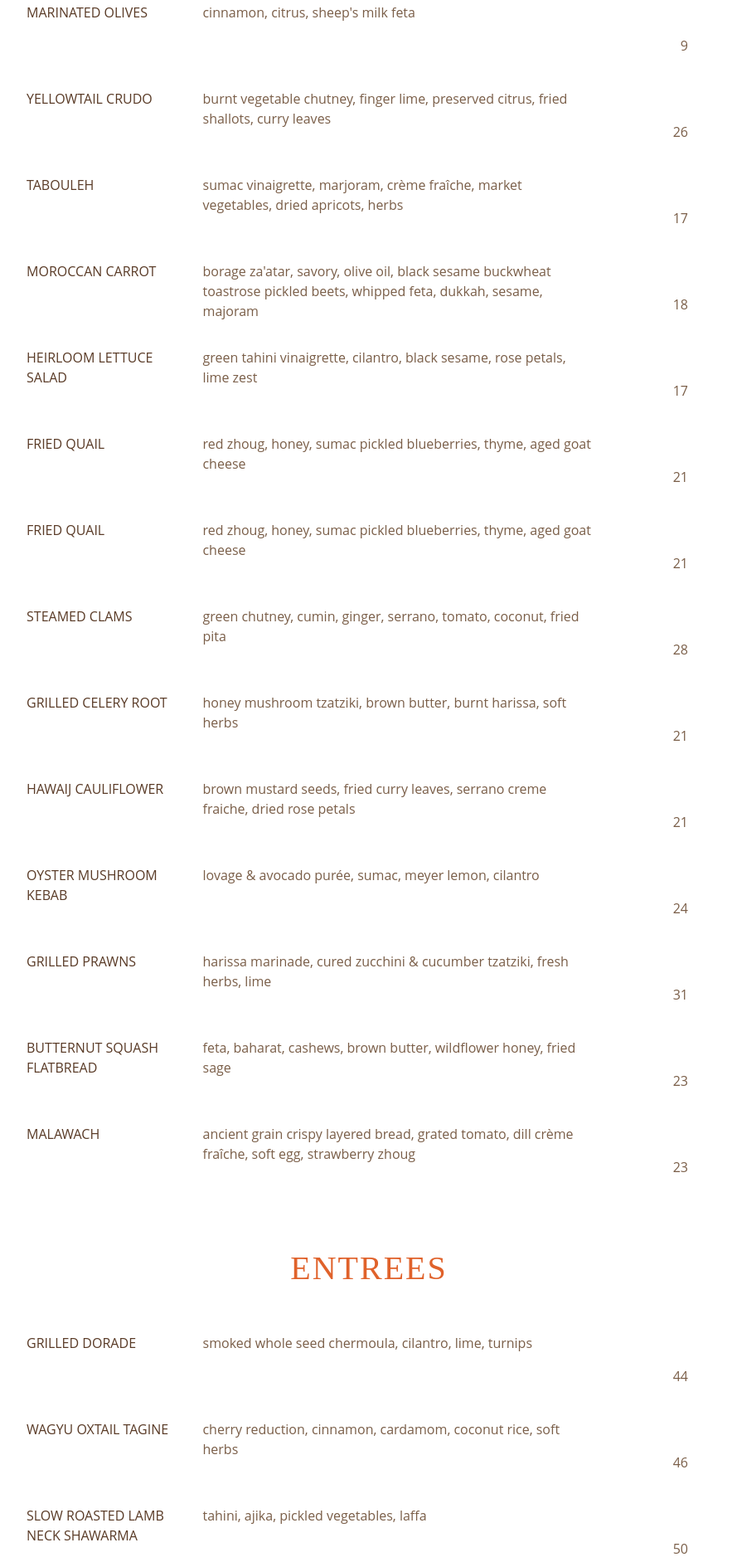
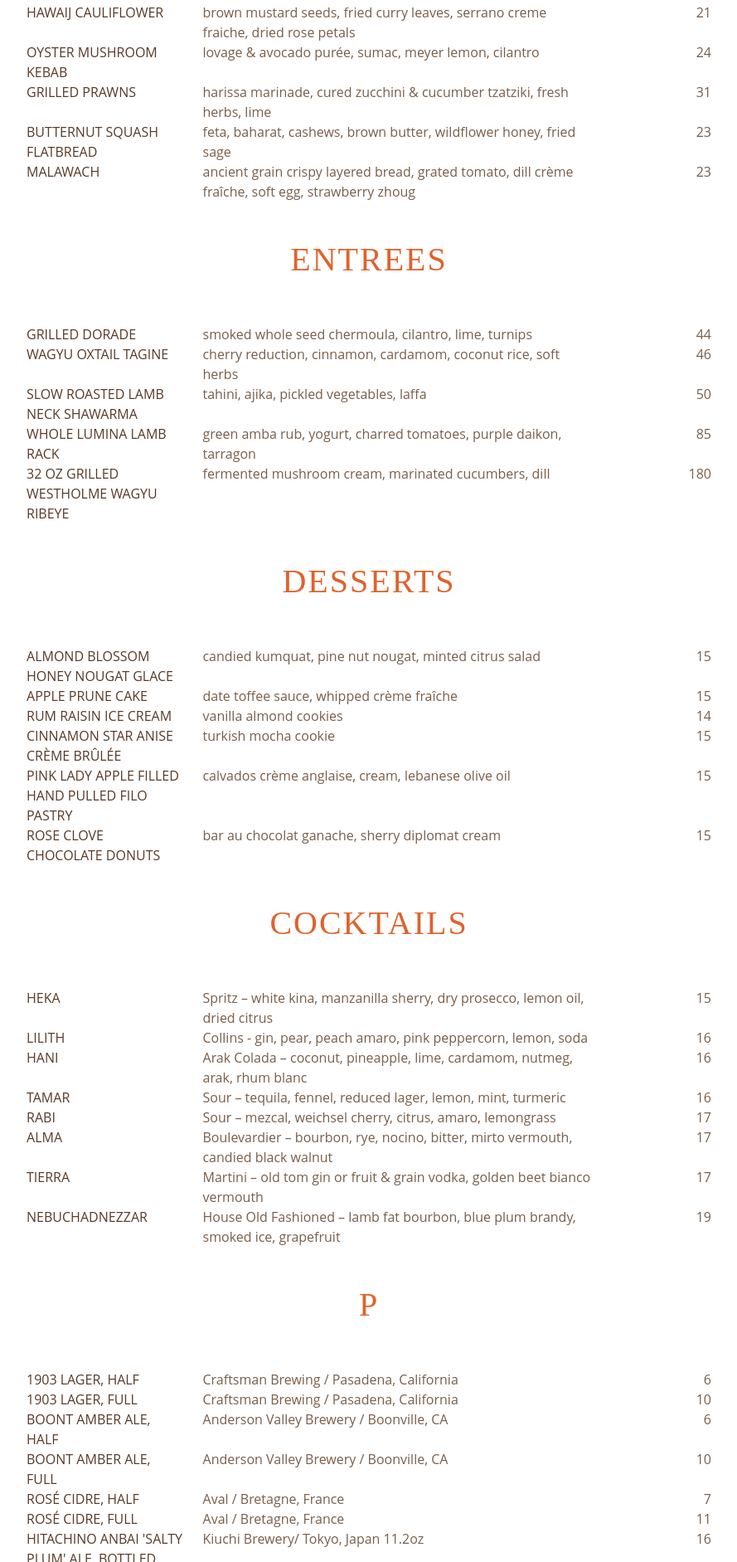
Before and after one commit to christinehannn/crispy-menu, a plain HTML site: page index.html in a window 1280 px wide. Shown: the part 917-2800 px from the top of the page at 83% size, without its empty margins (195-1084 px from the left). Drawn offline with nearby package versions, Linux system fonts and the light colour scheme.

Commit message:
col add up to 12

```diff
--- a/index.html
+++ b/index.html
@@ -22,7 +22,7 @@
         <div class="col-7 description">
           creamy & chunky garbanzo bean purée, lemon, garlic, green zhoug, pita
         </div>
-        <div class="col price">
+        <div class="col-2 price">
           13
         </div>
       </div>
@@ -33,7 +33,7 @@
         <div class="col-7 description">
           tahini, parsley, cilantro, sumac, pita
         </div>
-        <div class="col price">
+        <div class="col-2 price">
           13
         </div>
       </div>
@@ -44,7 +44,7 @@
         <div class="col-7 description">
           tunisian eggplant salad, pine nuts, herbs, pita
         </div>
-        <div class="col price">
+        <div class="col-2 price">
           15
         </div>
       </div>
@@ -55,7 +55,7 @@
         <div class="col-7 description">
           borage za'atar, savory, olive oil, black sesame buckwheat toast
         </div>
-        <div class="col price">
+        <div class="col-2 price">
           16
         </div>
       </div>
@@ -66,7 +66,7 @@
         <div class="col-7 description">
           calamansi herb cream, shallots, basterma spice, black sesame buckwheat toast
         </div>
-        <div class="col price">
+        <div class="col-2 price">
           24
         </div>
       </div>
@@ -77,7 +77,7 @@
         <div class="col-7 description">
           blistered pita, black sesame buckwheat loaf, or laffa
         </div>
-        <div class="col price">
+        <div class="col-2 price">
           13
         </div>
       </div>
@@ -93,7 +93,7 @@
         <div class="col-7 description">
           cinnamon, citrus, sheep's milk feta
         </div>
-        <div class="col price">
+        <div class="col-2 price">
           9
         </div>
       </div>
@@ -104,7 +104,7 @@
         <div class="col-7 description">
           burnt vegetable chutney, finger lime, preserved citrus, fried shallots, curry leaves
         </div>
-        <div class="col price">
+        <div class="col-2 price">
           26
         </div>
       </div>
@@ -115,7 +115,7 @@
         <div class="col-7 description">
           sumac vinaigrette, marjoram, crème fraîche, market vegetables, dried apricots, herbs
         </div>
-        <div class="col price">
+        <div class="col-2 price">
           17
         </div>
       </div>
@@ -126,7 +126,7 @@
         <div class="col-7 description">
           borage za'atar, savory, olive oil, black sesame buckwheat toastrose pickled beets, whipped feta, dukkah, sesame, majoram
         </div>
-        <div class="col price">
+        <div class="col-2 price">
           18
         </div>
       </div>
@@ -137,7 +137,7 @@
         <div class="col-7 description">
           green tahini vinaigrette, cilantro, black sesame, rose petals, lime zest
         </div>
-        <div class="col price">
+        <div class="col-2 price">
           17
         </div>
       </div>
@@ -148,7 +148,7 @@
         <div class="col-7 description">
           red zhoug, honey, sumac pickled blueberries, thyme, aged goat cheese
         </div>
-        <div class="col price">
+        <div class="col-2 price">
           21
         </div>
       </div>
@@ -159,7 +159,7 @@
         <div class="col-7 description">
           red zhoug, honey, sumac pickled blueberries, thyme, aged goat cheese
         </div>
-        <div class="col price">
+        <div class="col-2 price">
           21
         </div>
       </div>
@@ -170,7 +170,7 @@
         <div class="col-7 description">
           green chutney, cumin, ginger, serrano, tomato, coconut, fried pita
         </div>
-        <div class="col price">
+        <div class="col-2 price">
           28
         </div>
       </div>
@@ -181,7 +181,7 @@
         <div class="col-7 description">
           honey mushroom tzatziki, brown butter, burnt harissa, soft herbs
         </div>
-        <div class="col price">
+        <div class="col-2 price">
           21
         </div>
       </div>
@@ -192,7 +192,7 @@
         <div class="col-7 description">
           brown mustard seeds, fried curry leaves, serrano creme fraiche, dried rose petals
         </div>
-        <div class="col price">
+        <div class="col-2 price">
           21
         </div>
       </div>
@@ -203,7 +203,7 @@
         <div class="col-7 description">
           lovage & avocado purée, sumac, meyer lemon, cilantro
         </div>
-        <div class="col price">
+        <div class="col-2 price">
           24
         </div>
       </div>
@@ -214,7 +214,7 @@
         <div class="col-7 description">
           harissa marinade, cured zucchini & cucumber tzatziki, fresh herbs, lime
         </div>
-        <div class="col price">
+        <div class="col-2 price">
           31
         </div>
       </div>
@@ -225,7 +225,7 @@
         <div class="col-7 description">
           feta, baharat, cashews, brown butter, wildflower honey, fried sage
         </div>
-        <div class="col price">
+        <div class="col-2 price">
           23
         </div>
       </div>
@@ -236,7 +236,7 @@
         <div class="col-7 description">
           ancient grain crispy layered bread, grated tomato, dill crème fraîche, soft egg, strawberry zhoug
         </div>
-        <div class="col price">
+        <div class="col-2 price">
           23
         </div>
       </div>
@@ -252,7 +252,7 @@
         <div class="col-7 description">
           smoked whole seed chermoula, cilantro, lime, turnips
         </div>
-        <div class="col price">
+        <div class="col-2 price">
           44
         </div>
       </div>
@@ -263,7 +263,7 @@
         <div class="col-7 description">
           cherry reduction, cinnamon, cardamom, coconut rice, soft herbs
         </div>
-        <div class="col price">
+        <div class="col-2 price">
           46
         </div>
       </div>
@@ -274,7 +274,7 @@
         <div class="col-7 description">
           tahini, ajika, pickled vegetables, laffa
         </div>
-        <div class="col price">
+        <div class="col-2 price">
           50
         </div>
       </div>
@@ -285,7 +285,7 @@
         <div class="col-7 description">
           green amba rub, yogurt, charred tomatoes, purple daikon, tarragon
         </div>
-        <div class="col price">
+        <div class="col-2 price">
           85
         </div>
       </div>
@@ -296,7 +296,7 @@
         <div class="col-7 description">
           fermented mushroom cream, marinated cucumbers, dill
         </div>
-        <div class="col price">
+        <div class="col-2 price">
           180
         </div>
       </div>
@@ -312,7 +312,7 @@
         <div class="col-7 description">
           candied kumquat, pine nut nougat, minted citrus salad
         </div>
-        <div class="col price">
+        <div class="col-2 price">
           15
         </div>
       </div>
@@ -323,7 +323,7 @@
         <div class="col-7 description">
           date toffee sauce, whipped crème fraîche
         </div>
-        <div class="col price">
+        <div class="col-2 price">
           15
         </div>
       </div>
@@ -334,7 +334,7 @@
         <div class="col-7 description">
           vanilla almond cookies
         </div>
-        <div class="col price">
+        <div class="col-2 price">
           14
         </div>
       </div>
@@ -345,7 +345,7 @@
         <div class="col-7 description">
           turkish mocha cookie
         </div>
-        <div class="col price">
+        <div class="col-2 price">
           15
         </div>
       </div>
@@ -356,7 +356,7 @@
         <div class="col-7 description">
           calvados crème anglaise, cream, lebanese olive oil
         </div>
-        <div class="col price">
+        <div class="col-2 price">
           15
         </div>
       </div>
@@ -367,7 +367,7 @@
         <div class="col-7 description">
           bar au chocolat ganache, sherry diplomat cream
         </div>
-        <div class="col price">
+        <div class="col-2 price">
           15
         </div>
       </div>
@@ -383,7 +383,7 @@
         <div class="col-7 description">
           Spritz – white kina, manzanilla sherry, dry prosecco, lemon oil, dried citrus
         </div>
-        <div class="col price">
+        <div class="col-2 price">
           15
         </div>
       </div>
@@ -394,7 +394,7 @@
         <div class="col-7 description">
           Collins - gin, pear, peach amaro, pink peppercorn, lemon, soda
         </div>
-        <div class="col price">
+        <div class="col-2 price">
           16
         </div>
       </div>
@@ -405,7 +405,7 @@
         <div class="col-7 description">
           Arak Colada – coconut, pineapple, lime, cardamom, nutmeg, arak, rhum blanc
         </div>
-        <div class="col price">
+        <div class="col-2 price">
           16
         </div>
       </div>
@@ -416,7 +416,7 @@
         <div class="col-7 description">
           Sour – tequila, fennel, reduced lager, lemon, mint, turmeric
         </div>
-        <div class="col price">
+        <div class="col-2 price">
           16
         </div>
       </div>
@@ -427,7 +427,7 @@
         <div class="col-7 description">
           Sour – mezcal, weichsel cherry, citrus, amaro, lemongrass
         </div>
-        <div class="col price">
+        <div class="col-2 price">
           17
         </div>
       </div>
@@ -438,7 +438,7 @@
         <div class="col-7 description">
           Boulevardier – bourbon, rye, nocino, bitter, mirto vermouth, candied black walnut
         </div>
-        <div class="col price">
+        <div class="col-2 price">
           17
         </div>
       </div>
@@ -449,7 +449,7 @@
         <div class="col-7 description">
           Martini – old tom gin or fruit & grain vodka, golden beet bianco vermouth
         </div>
-        <div class="col price">
+        <div class="col-2 price">
           17
         </div>
       </div>
@@ -460,7 +460,7 @@
         <div class="col-7 description">
           House Old Fashioned – lamb fat bourbon, blue plum brandy, smoked ice, grapefruit
         </div>
-        <div class="col price">
+        <div class="col-2 price">
           19
         </div>
       </div>
@@ -476,7 +476,7 @@
         <div class="col-7 description">
           Craftsman Brewing / Pasadena, California
         </div>
-        <div class="col price">
+        <div class="col-2 price">
           6
         </div>
       </div>
@@ -487,7 +487,7 @@
         <div class="col-7 description">
           Craftsman Brewing / Pasadena, California
         </div>
-        <div class="col price">
+        <div class="col-2 price">
           10
         </div>
       </div>
@@ -498,7 +498,7 @@
         <div class="col-7 description">
            Anderson Valley Brewery / Boonville, CA
         </div>
-        <div class="col price">
+        <div class="col-2 price">
           6
         </div>
       </div>
@@ -509,7 +509,7 @@
         <div class="col-7 description">
            Anderson Valley Brewery / Boonville, CA
         </div>
-        <div class="col price">
+        <div class="col-2 price">
           10
         </div>
       </div>
@@ -520,7 +520,7 @@
         <div class="col-7 description">
           Aval / Bretagne, France
         </div>
-        <div class="col price">
+        <div class="col-2 price">
           7
         </div>
       </div>
@@ -531,7 +531,7 @@
         <div class="col-7 description">
           Aval / Bretagne, France
         </div>
-        <div class="col price">
+        <div class="col-2 price">
           11
         </div>
       </div>
@@ -542,7 +542,7 @@
         <div class="col-7 description">
           Kiuchi Brewery/ Tokyo, Japan 11.2oz
         </div>
-        <div class="col price">
+        <div class="col-2 price">
           16
         </div>
       </div>
@@ -579,7 +579,7 @@
         <div class="col-7 description">
           diet coke, coke
         </div>
-        <div class="col price">
+        <div class="col-2 price">
           4
         </div>
       </div>
@@ -590,7 +590,7 @@
         <div class="col-7 description">
           house ginger beer, bavel ginger ale
         </div>
-        <div class="col price">
+        <div class="col-2 price">
           6
         </div>
       </div>
@@ -601,7 +601,7 @@
         <div class="col-7 description">
           classic lemonade with date syrup / flat or sparkling
         </div>
-        <div class="col price">
+        <div class="col-2 price">
           6
         </div>
       </div>
@@ -612,7 +612,7 @@
         <div class="col-7 description">
           pink lemonade with pomegranate & cinnamon / flat or sparkling
         </div>
-        <div class="col price">
+        <div class="col-2 price">
           6
         </div>
       </div>
@@ -623,7 +623,7 @@
         <div class="col-7 description">
           august uncommon. burnt apple & oolong
         </div>
-        <div class="col price">
+        <div class="col-2 price">
           4.50
         </div>
       </div>
@@ -634,7 +634,7 @@
         <div class="col-7 description">
           august uncommon. metropolitan black or fig & chamomile herbal / jing. whole leaf peppermint
         </div>
-        <div class="col price">
+        <div class="col-2 price">
           5
         </div>
       </div>
@@ -645,7 +645,7 @@
         <div class="col-7 description">
           verve. regular or decaf drip
         </div>
-        <div class="col price">
+        <div class="col-2 price">
           5
         </div>
       </div>
@@ -656,7 +656,7 @@
         <div class="col-7 description">
           verve. single shot
         </div>
-        <div class="col price">
+        <div class="col-2 price">
           4.50
         </div>
       </div>
@@ -667,7 +667,7 @@
         <div class="col-7 description">
           verve. cappuccino or latte
         </div>
-        <div class="col price">
+        <div class="col-2 price">
           6
         </div>
       </div>
```
